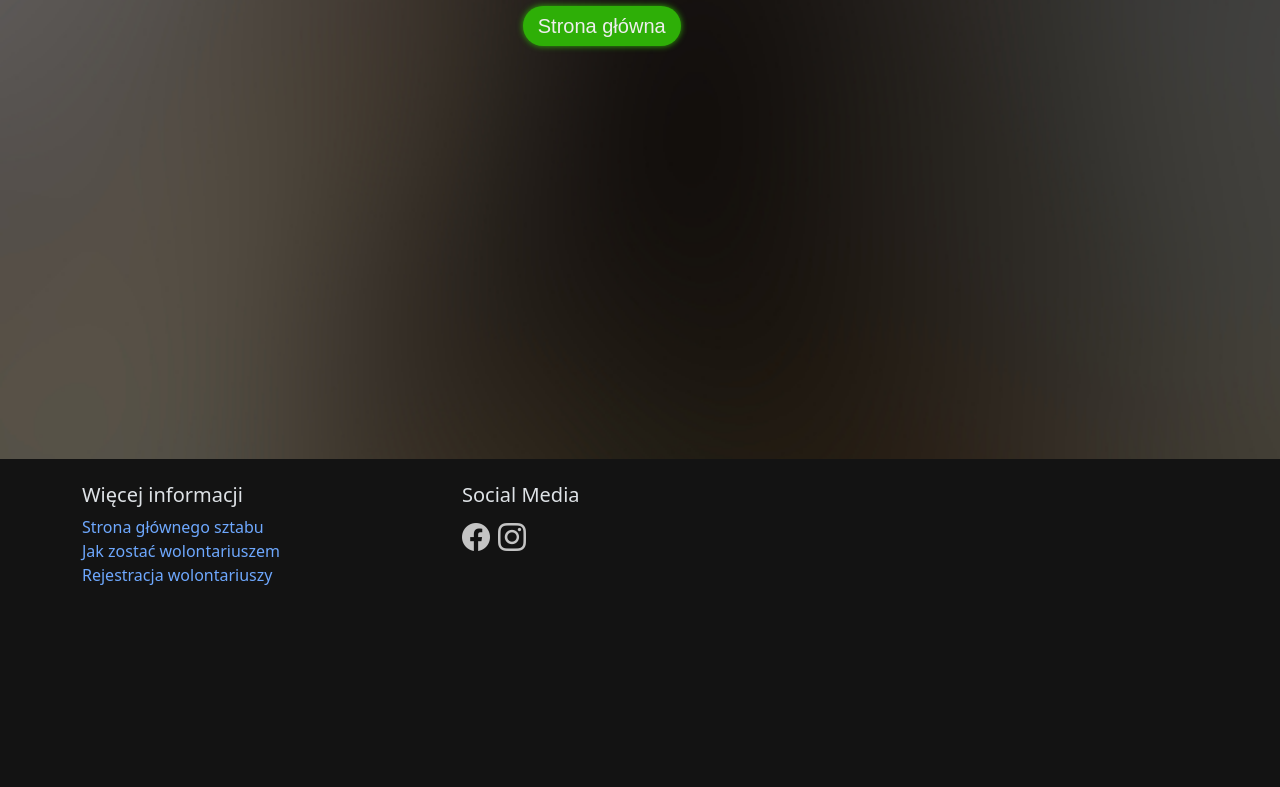
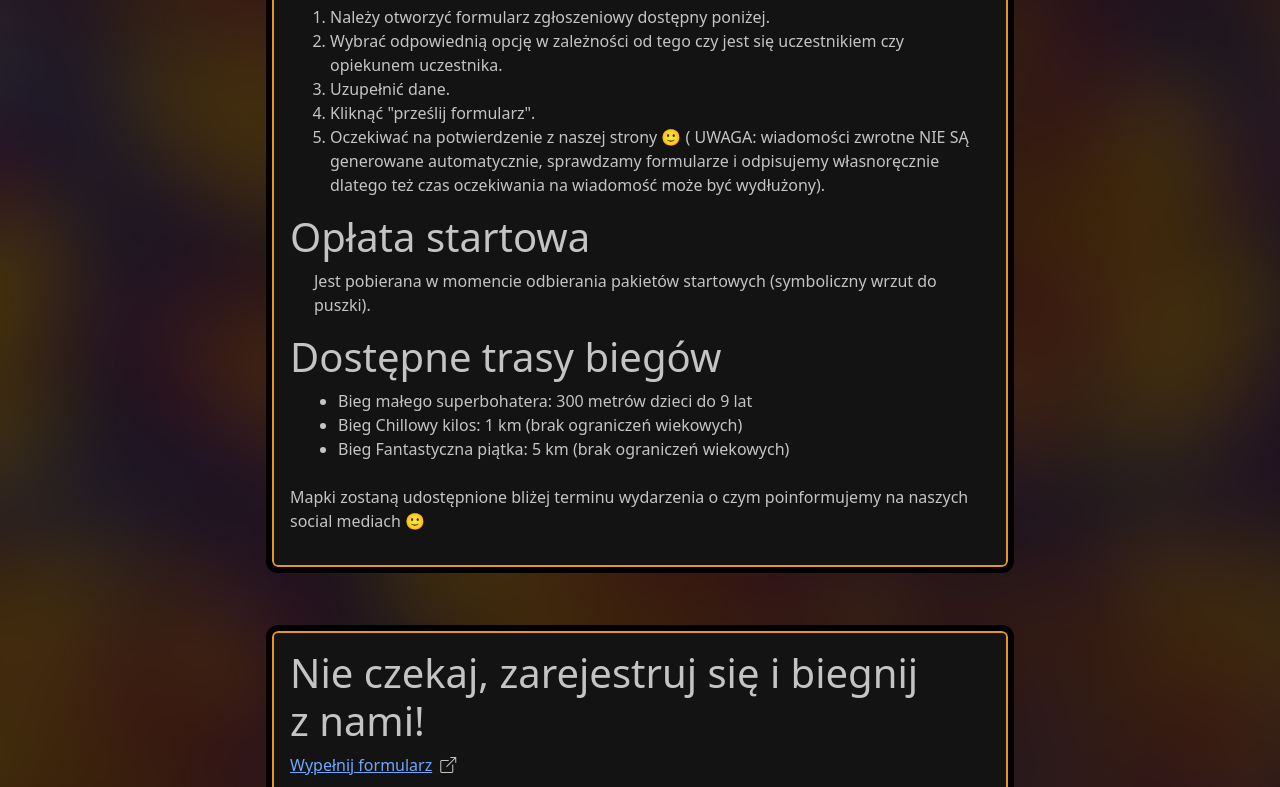
Before and after one commit to Sztab-WOSP-Bialystok/wosp-staff, a Next.js app: page /marathons in a window 1280 px wide. Before the commit this address had no page. Shown: the part 369-1156 px from the top of the page. Before the commit the page ends 980 px from the top, so only its background shows below. Built offline with nearby package versions, Linux system fonts and the light colour scheme.

Commit message:
Closes Sztab-WOSP-Bialystok/wosp-staff-issues#7 (#14)

```diff
--- a/app/components/navbar/navigation.ts
+++ b/app/components/navbar/navigation.ts
@@ -15,6 +15,7 @@ export enum Links {
   VOLOUNTEERS = "/volounteers",
   MONEY_BOX = "/money-box",
   GALLERY = "https://www.facebook.com/bialystokwosp/photos",
+  MARATHONS = "/marathons",
 }
 
 export const navigations: NavigationElement[] = [
@@ -43,6 +44,11 @@ export const navigations: NavigationElement[] = [
     showInNavbar: true,
   },
   {
+    name: "Maratony",
+    link: Links.MARATHONS,
+    showInNavbar: true,
+  },
+  {
     name: "Puszka stacjonarna",
     link: Links.MONEY_BOX,
     showInNavbar: true,
--- a/app/consts/external-source-keys.const.tsx
+++ b/app/consts/external-source-keys.const.tsx
@@ -1,4 +1,5 @@
 export const EXTERNAL_SOURCE_KEYS = {
     VOLOUNTEER: 'for_volounteer',
     BIALYSTOK_WEB: 'bialystok_web',
+    MARATHON_FORM: 'marathon_form',
 }
--- /dev/null
+++ b/app/marathons/page.tsx
@@ -0,0 +1,109 @@
+"use client";
+
+import { Container, Row, Col, Card } from "react-bootstrap";
+import externalSourceData from "../../public/info/external-sources.json";
+import { EXTERNAL_SOURCE_KEYS } from "../consts/external-source-keys.const";
+import { useState } from "react";
+
+export default function Page() {
+	const [marathonExternal] = useState(
+		externalSourceData.find(
+			(external) => external.key == EXTERNAL_SOURCE_KEYS.MARATHON_FORM
+		)
+	);
+	return (
+		<Container className="my-3 my-xl-5">
+			<Row>
+				<Col xl={{ span: 8, offset: 2 }} className="my-2 img-overlay">
+					<h1 className="text-center">Zapisy na bieg trwają!</h1>
+					<p className="text-center px-5 px-md-0">
+						Biegnij dla zdrowia i&nbsp;zabawy! Dołącz do tysięcy
+						biegaczy w maratonie w Białymstoku! Nie przegap tej
+						okazji!
+					</p>
+				</Col>
+
+				<Col xl={{ span: 8, offset: 2 }} className="my-3 my-xl-5">
+					<Card>
+						<Card.Body>
+							<h1>Jak zarejestrować się na bieg?</h1>
+							<div className="px-2">
+								<ol type="1">
+									<li>
+										Należy otworzyć formularz zgłoszeniowy
+										dostępny poniżej.
+									</li>
+									<li>
+										Wybrać odpowiednią opcję
+										w&nbsp;zależności od tego czy jest się
+										uczestnikiem czy opiekunem uczestnika.
+									</li>
+									<li>Uzupełnić dane.</li>
+									<li>Kliknąć "prześlij formularz".</li>
+									<li>
+										Oczekiwać na potwierdzenie z naszej
+										strony 🙂 ( UWAGA: wiadomości zwrotne
+										NIE SĄ generowane automatycznie,
+										sprawdzamy formularze i&nbsp;odpisujemy
+										własnoręcznie dlatego też czas
+										oczekiwania na wiadomość może być
+										wydłużony).
+									</li>
+								</ol>
+							</div>
+							<h1>Opłata startowa</h1>
+							<p className="px-4">
+								Jest pobierana w momencie odbierania pakietów
+								startowych (symboliczny wrzut do puszki).
+							</p>
+							<h1>Dostępne trasy biegów</h1>
+							<div className="px-3">
+								<ul>
+									<li>
+										Bieg małego superbohatera: 300 metrów
+										dzieci do 9 lat
+									</li>
+									<li>
+										Bieg Chillowy kilos: 1 km (brak
+										ograniczeń wiekowych)
+									</li>
+									<li>
+										Bieg Fantastyczna piątka: 5 km (brak
+										ograniczeń wiekowych)
+									</li>
+								</ul>
+							</div>
+							<p className="pt-2">
+								Mapki zostaną udostępnione bliżej terminu
+								wydarzenia o czym poinformujemy na naszych
+								social mediach 🙂
+							</p>
+						</Card.Body>
+					</Card>
+				</Col>
+
+				<Col
+					xl={{ span: 8, offset: 2 }}
+					style={{ marginTop: "1rem", marginBottom: "1rem" }}
+				>
+					<Card>
+						<Card.Body>
+							<div className="text-center text-md-start">
+								<h1>
+									Nie czekaj, zarejestruj się i&nbsp;biegnij
+									z&nbsp;nami!
+								</h1>
+							</div>
+							<div className="text-center text-md-start">
+								<Card.Link href={marathonExternal.url}>
+									{marathonExternal.title}
+									<i className="ms-2 bi bi-box-arrow-up-right"></i>
+								</Card.Link>
+							</div>
+						</Card.Body>
+					</Card>
+				</Col>
+			</Row>
+		</Container>
+	);
+}
--- a/public/info/external-sources.json
+++ b/public/info/external-sources.json
@@ -8,5 +8,10 @@
         "key": "bialystok_web",
         "title": "Strona miasta Białystok",
         "url": "https://www.bialystok.pl"
+    },
+    {
+        "key": "marathon_form",
+        "title": "Wypełnij formularz",
+        "url": "https://forms.gle/3VxvwMn8uRJmebDV8"
     }
 ]
```
